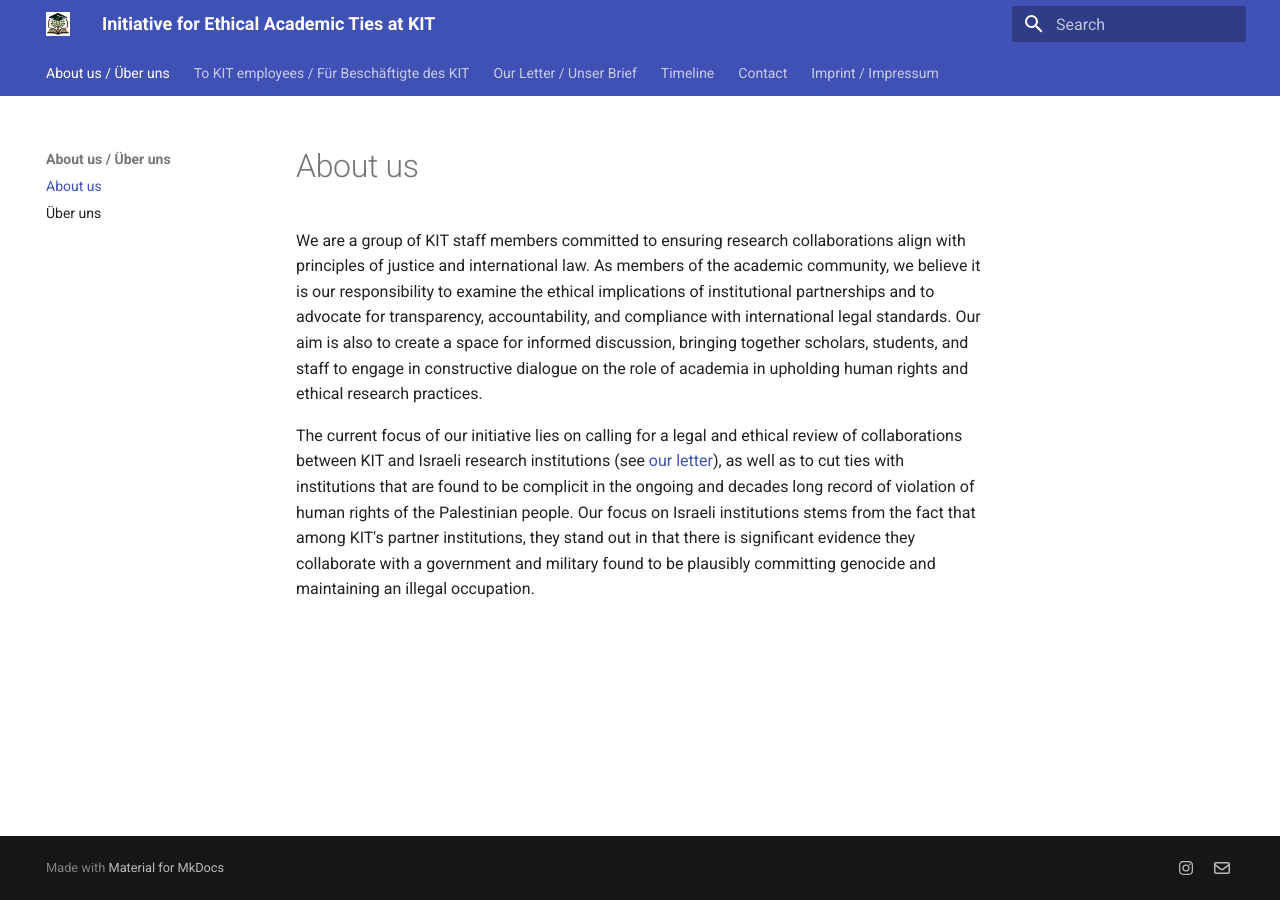
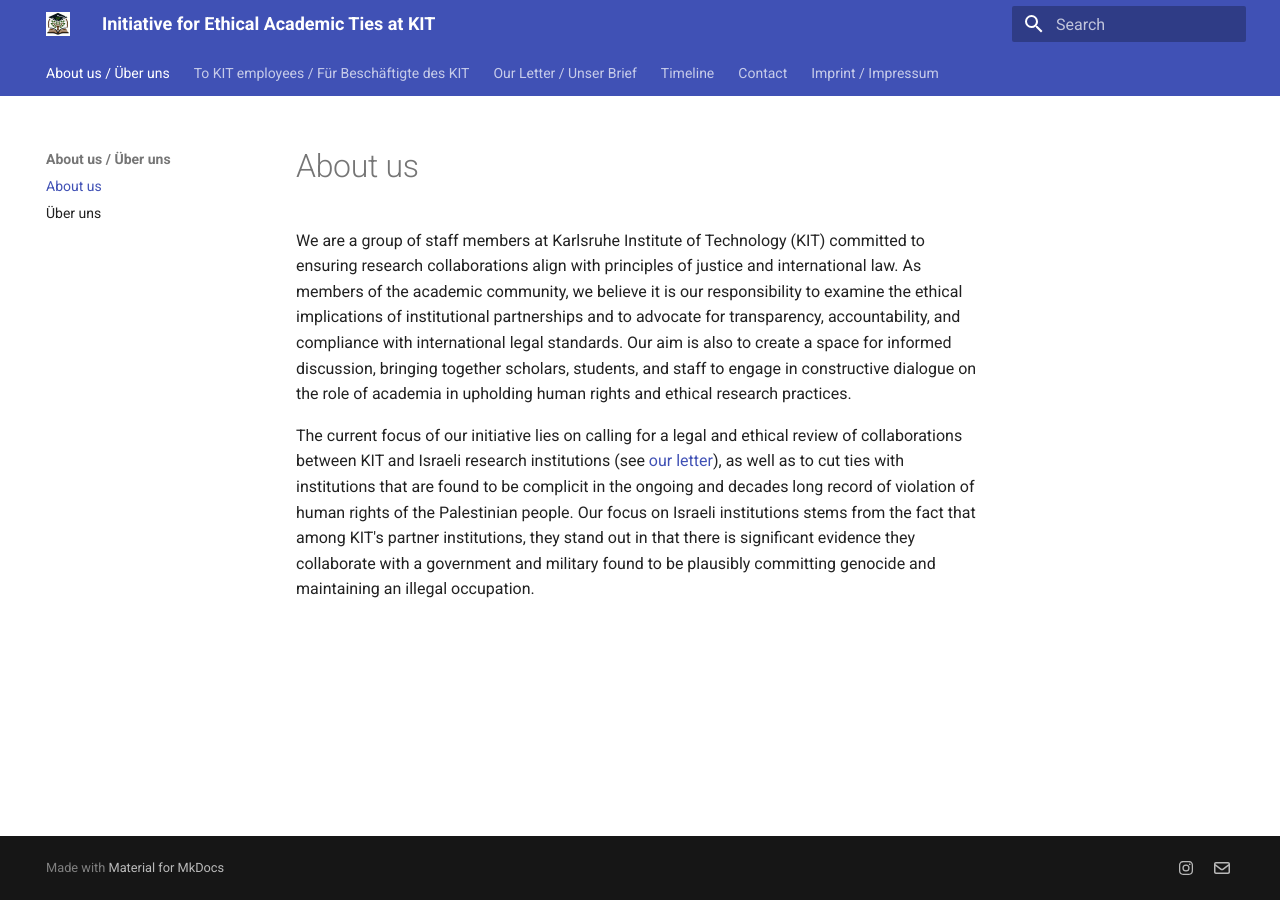
Before and after one commit to ieat-kit/ieat-kit.github.io, an MkDocs documentation site: the page built from docs/index.md, in a window 1280 px wide. Built offline with MkDocs 1.6.1 and Material for MkDocs 9.7.7, drawn with Linux system fonts in a browser that asks for light colours.

Commit message:
referene to KIT and abbreviation

```diff
--- a/docs/index.md
+++ b/docs/index.md
@@ -1,6 +1,6 @@
 # About us
 
-We are a group of KIT staff members committed to ensuring research collaborations align with principles of justice and international law. As members of the academic community, we believe it is our responsibility to examine the ethical implications of institutional partnerships and to advocate for transparency, accountability, and compliance with international legal standards. Our aim is also to create a space for informed discussion, bringing together scholars, students, and staff to engage in constructive dialogue on the role of academia in upholding human rights and ethical research practices.
+We are a group of staff members at Karlsruhe Institute of Technology (KIT) committed to ensuring research collaborations align with principles of justice and international law. As members of the academic community, we believe it is our responsibility to examine the ethical implications of institutional partnerships and to advocate for transparency, accountability, and compliance with international legal standards. Our aim is also to create a space for informed discussion, bringing together scholars, students, and staff to engage in constructive dialogue on the role of academia in upholding human rights and ethical research practices.
 
 The current focus of our initiative lies on calling for a legal and ethical review of collaborations between KIT and Israeli research institutions (see [our letter]), as well as to cut ties with institutions that are found to be complicit in the ongoing and decades long record of violation of human rights of the Palestinian people. Our focus on Israeli institutions stems from the fact that among KIT's partner institutions, they stand out in that there is significant evidence they collaborate with a government and military found to be plausibly committing genocide and maintaining an illegal occupation.
 
```
Also changed, not shown: docs/index-de.md (+1 -1 lines), docs/timeline.md (+1 -1 lines).
